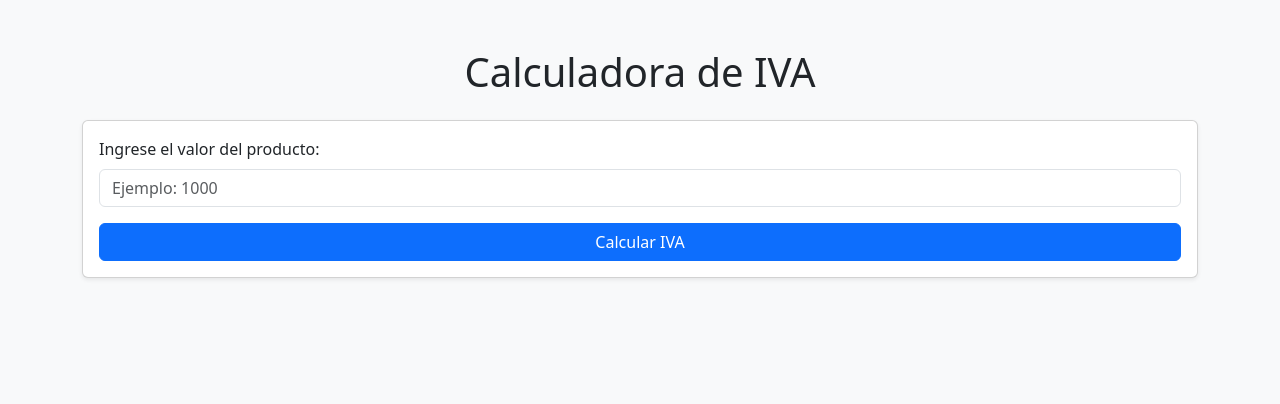
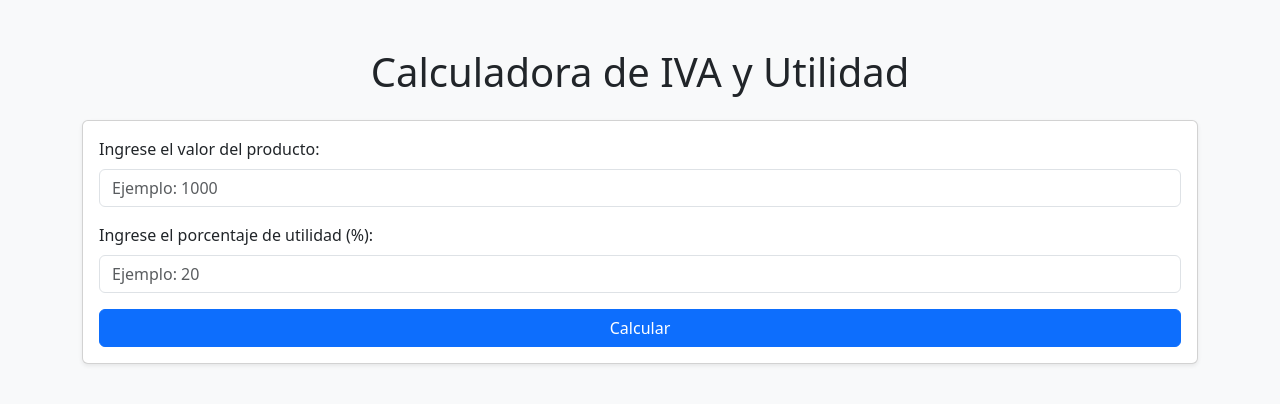
Before and after one commit to automuelles/Entorno_de_pruebas, a PHP site: page /calculadora/calculadora.php in a window 1280 px wide. Shown: the top 404 px of the page. Run offline with PHP 8.4, Linux system fonts and the light colour scheme.

Commit message:
se crea y configura la calculadora de utilidades

```diff
--- a/calculadora/calculadora.php
+++ b/calculadora/calculadora.php
@@ -3,12 +3,12 @@
 <head>
     <meta charset="UTF-8">
     <meta name="viewport" content="width=device-width, initial-scale=1.0">
-    <title>Calculadora de IVA</title>
+    <title>Calculadora de IVA y Utilidad</title>
     <link rel="stylesheet" href="https://cdn.jsdelivr.net/npm/bootstrap@5.3.0-alpha3/dist/css/bootstrap.min.css">
 </head>
 <body class="bg-light">
     <div class="container mt-5">
-        <h1 class="text-center mb-4">Calculadora de IVA</h1>
+        <h1 class="text-center mb-4">Calculadora de IVA y Utilidad</h1>
         <div class="card shadow-sm">
             <div class="card-body">
                 <form method="POST" action="">
@@ -16,24 +16,35 @@
                         <label for="valor" class="form-label">Ingrese el valor del producto:</label>
                         <input type="number" name="valor" id="valor" class="form-control" placeholder="Ejemplo: 1000" required>
                     </div>
-                    <button type="submit" name="calcular_iva" class="btn btn-primary w-100">Calcular IVA</button>
+                    <div class="mb-3">
+                        <label for="utilidad" class="form-label">Ingrese el porcentaje de utilidad (%):</label>
+                        <input type="number" name="utilidad" id="utilidad" class="form-control" placeholder="Ejemplo: 20" required>
+                    </div>
+                    <button type="submit" name="calcular" class="btn btn-primary w-100">Calcular</button>
                 </form>
 
                 <?php
-                if ($_SERVER['REQUEST_METHOD'] == 'POST' && isset($_POST['calcular_iva'])) {
-                    // Obtener el valor ingresado
+                if ($_SERVER['REQUEST_METHOD'] == 'POST' && isset($_POST['calcular'])) {
+                    // Obtener los valores ingresados
                     $valor = floatval($_POST['valor']);
+                    $utilidad_porcentaje = floatval($_POST['utilidad']);
 
                     // Calcular el IVA
                     $iva = $valor * 0.19;
-                    $total = $valor + $iva;
+                    $valor_con_iva = $valor + $iva;
+
+                    // Calcular la utilidad
+                    $utilidad = $valor * ($utilidad_porcentaje / 100);
+                    $total_con_utilidad = $valor_con_iva + $utilidad;
 
                     // Mostrar resultados
                     echo "<div class='alert alert-success mt-4' role='alert'>";
                     echo "<strong>Resultados:</strong><br>";
                     echo "Valor sin IVA: $" . number_format($valor, 2) . "<br>";
                     echo "IVA (19%): $" . number_format($iva, 2) . "<br>";
-                    echo "Total con IVA: $" . number_format($total, 2);
+                    echo "Valor con IVA: $" . number_format($valor_con_iva, 2) . "<br>";
+                    echo "Utilidad ({$utilidad_porcentaje}%): $" . number_format($utilidad, 2) . "<br>";
+                    echo "Total con IVA y Utilidad: $" . number_format($total_con_utilidad, 2);
                     echo "</div>";
                 }
                 ?>
```
Also changed, not shown: views/vendedor_principal.php (+13 -5 lines).
